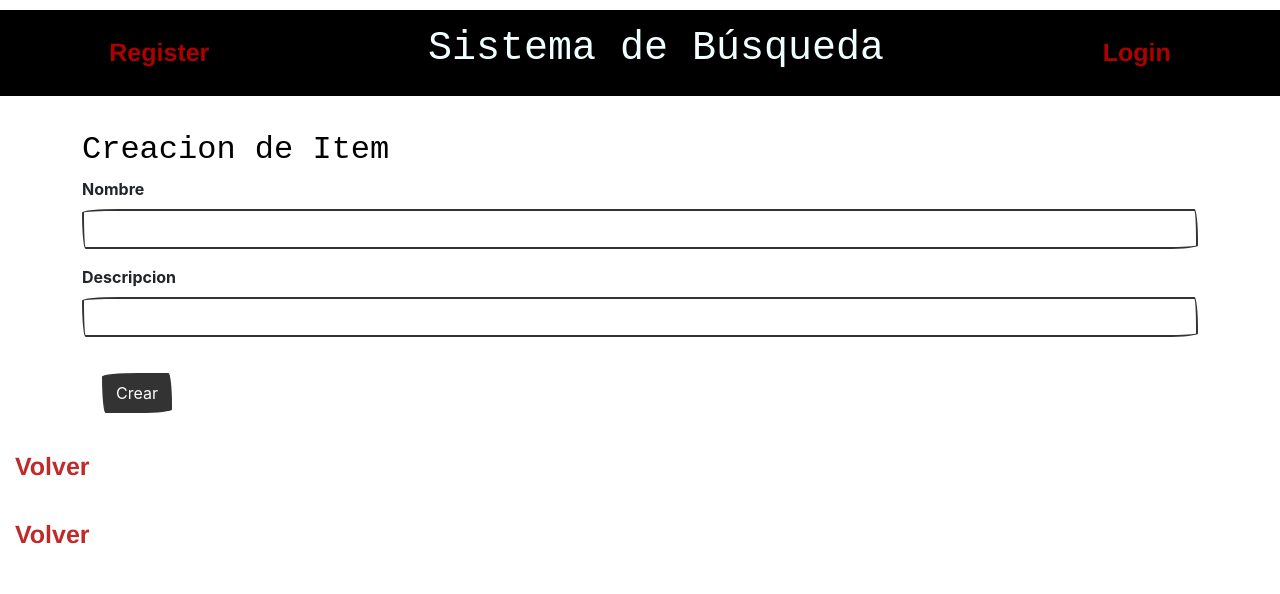
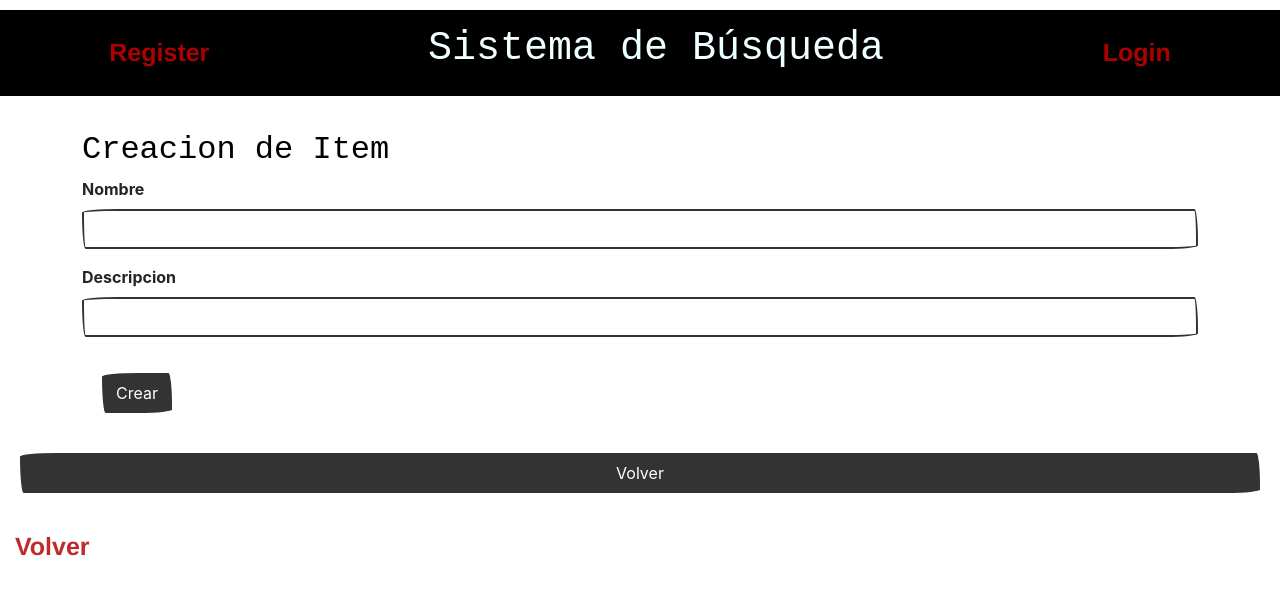
Before and after one commit to mirkomelfi/SIP-Frontend, a React (Create React App) app: page /sectors/1/containers/1/items in a window 1280 px wide. Both pictures are taken after a click on the button "Agregar Item". Shown: the top 594 px of the page. Built offline with nearby package versions, Linux system fonts and the light colour scheme; no server answers; a web font is replaced by a local one.

Commit message:
errores-sol

```diff
--- a/src/components/Item/ItemFilter.jsx
+++ b/src/components/Item/ItemFilter.jsx
@@ -16,6 +16,7 @@ export const ItemFilter = () => {
     const agregar= () =>{
       setAdd(true)
     }
+
 
     const consultarForm = async(e) => {
         //Consultar los datos del formulario
--- a/src/components/Item/ItemPOST.jsx
+++ b/src/components/Item/ItemPOST.jsx
@@ -4,12 +4,20 @@ import { useState } from "react"
 import { useParams } from "react-router-dom"
 import { Link } from "react-router-dom"
 import { getToken } from "../../utils/auth-utils"
+import { ItemFilter } from "./ItemFilter"
 
 export const ItemPost = () => {
 
     const {idItem,idCont}= useParams();
     console.log(idItem,idCont)
     const [mensaje,setMensaje]=useState(null)
+    const [goBack,setGoBack]= useState(null);
+
+    const returnToItem=()=>{
+        setGoBack(true)
+    }
+
+
     const datForm = useRef() //Crear una referencia para consultar los valoresa actuales del form
 
     const consultarForm = async(e) => {
@@ -48,8 +56,9 @@ export const ItemPost = () => {
     return (
 
         <div>
-            {!mensaje?(
-
+            {!goBack?
+            !mensaje?(
+                <>
                 <div className="container divForm" >
                     <h2>Creacion de Item</h2>
                     <form onSubmit={consultarForm} ref={datForm}>
@@ -65,12 +74,13 @@ export const ItemPost = () => {
 
                         <button type="submit" className="btn btn-primary">Crear</button>
                         </form>
-
                     </div>
+                 <button onClick={()=>returnToItem()} className="btn btn-primary">Volver</button>
+                 </>
                 ):    <Mensaje msj={mensaje} />
+        :<ItemFilter/>
 
         }
-        <Link to={`/`}>Volver</Link>
         </div>
 
     )
--- a/src/components/ItemListContainer/ItemListContainer.jsx
+++ b/src/components/ItemListContainer/ItemListContainer.jsx
@@ -21,6 +21,11 @@ const ItemListContainer = ({greeting,filter}) =>{
     const [goBack,setGoBack]= useState(null);
 
     const returnToItem=()=>{
+      if (mensaje){
+        setGoBack(null)
+        setError(null)
+        setAdd(null)
+      }
         setGoBack(true)
     }
 
@@ -72,7 +77,7 @@ const ItemListContainer = ({greeting,filter}) =>{
 
     return (
         <>
-          {loading
+        {loading
           ?
           <p>Cargando...</p>
           :
@@ -85,13 +90,12 @@ const ItemListContainer = ({greeting,filter}) =>{
                 {listaItems.length!=0?<ItemList listaItems={listaItems}/>:<Mensaje msj={mensaje} />}
               </>)
               :(<ItemPost/>)
-            :<ItemFilter/>
+            :<ItemFilter />
           : <Mensaje msj={mensaje} />
         }
           {idSec&&<Link to={`/sectors/${idSec}/containers/${idCont}`}>Volver</Link>}
-       {   //<Link to={`/`}>Volver</Link>
-       }
           {!goBack&&!idSec&&<button onClick={()=>returnToItem()} className="btn btn-primary">Volver</button>}
+
 
 
         </>
```
